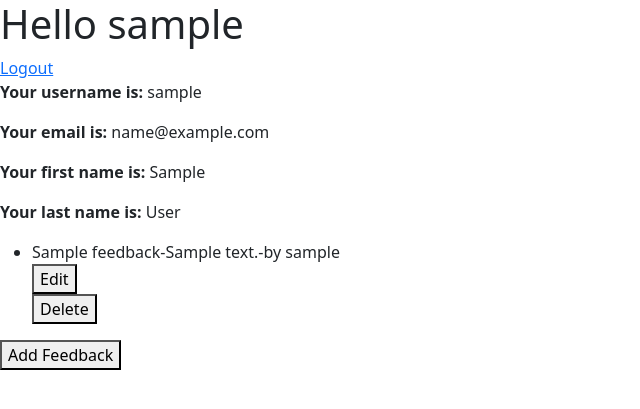
After one commit to connertran/26Authentication-Authorization-Exercise, a Flask app: a page that uses templates/base.html in a window 1280 px wide. The commit adds this page. Shown: the top 409 px of the page, without its empty margins (0-640 px from the left). Run offline with Flask 3, Linux system fonts and the light colour scheme; the visitor is signed in with stand-in values (Sample User, id 1); tables that the repository leaves empty hold one stand-in row (values such as "Sample post").

Commit message:
finished login, logout, user's page route & creating posts and updating posts

```diff
--- a/app.py
+++ b/app.py
@@ -1,7 +1,7 @@
 from flask import Flask, request, render_template, redirect, flash, session
 from flask_debugtoolbar import DebugToolbarExtension
-from models import db, connect_db, User
-from forms import RegisterForm
+from models import db, connect_db, User, Feedback
+from forms import RegisterForm, LoginForm
 from sqlalchemy.exc import IntegrityError
 
 app = Flask(__name__)
@@ -44,15 +44,90 @@ def show_register():
         except IntegrityError:
             form.username.errors.append('Username taken.  Please pick another')
 
-        # session['user_username'] = new_user.username
+        session['user_username'] = new_user.username
         # flash('Welcome! Successfully Created Your Account!', "success")
 
-        return redirect('/secret')
+        return redirect(f'/users/{new_user.username}')
     else:
         return render_template('register.html', form=form)
 
+@app.route('/login', methods =["GET", "POST"])
+def show_login():
+    """show the users the login page"""
+    if 'user_username' in session:
+        username = session.get('user_username')
+        return redirect(f'/users/{username}')
+    form = LoginForm()
+    if form.validate_on_submit():
+        username = form.username.data
+        password = form.password.data
 
-@app.route('/secret')
-def show_secret():
-    """show secret page"""
-    return "shhhhh secret"
+        user = User.authenticate(username, password)
+        if user:
+            # flash(f"Welcome Back, {user.username}!", "primary")
+            session['user_username'] = user.username
+            return redirect(f"/users/{user.username}")
+        else:
+            form.username.errors = ["Invalid username/password."]
+
+    return render_template('login.html', form=form)
+
+@app.route('/logout')
+def logout_user():
+    """log out the user"""
+    session.pop("user_username")
+    return redirect('/')
+
+
+@app.route('/users/<username>')
+def show_users_page(username):
+    """show user's page"""
+    if 'user_username' not in session:
+        return redirect('/login')
+    user_username = session.get('user_username')
+    if username != user_username:
+        return redirect(f'/users/{user_username}')
+
+    user= User.query.filter_by(username = username).first()
+    feedback= Feedback.query.all()
+    return render_template("users_page.html", user=user, feedback=feedback)
+
+@app.route('/users/<username>/feedback/add')
+def add_new_feedback(username):
+    """show add feedback form"""
+    if 'user_username' not in session:
+        return redirect('/login')
+    user_username = session.get('user_username')
+    if username != user_username:
+        return redirect(f'/users/{user_username}')
+    return render_template('add_feedback.html')
+@app.route('/users/<username>/feedback/add', methods=["POST"])
+def save_feedback(username):
+    """save feedback to db"""
+    title = request.form['title']
+    content = request.form['content']
+    f = Feedback(title=title, content=content, username=username)
+    db.session.add(f)
+    db.session.commit()
+    return redirect(f'/users/{username}')
+
+@app.route('/feedback/<int:feedback_id>/update')
+def show_feedback_form_for_update(feedback_id):
+    """display a form to edit feedback"""
+    if 'user_username' not in session:
+        return redirect('/login')
+    user_username = session.get('user_username')
+    f = Feedback.query.filter_by(id=feedback_id).first()
+    if f.user.username != user_username:
+        return redirect(f'/users/{user_username}')
+    return render_template('update_feedback.html', feedback= f)
+@app.route('/feedback/<int:feedback_id>/update', methods=["POST"])
+def save_feedback_updates(feedback_id):
+    """saving feedback updates to db"""
+    title = request.form['title']
+    content = request.form['content']
+    feedback = Feedback.query.get_or_404(feedback_id)
+    feedback.title= title
+    feedback.content= content
+    db.session.commit()
+    return redirect(f'/users/{feedback.user.username}')
--- a/forms.py
+++ b/forms.py
@@ -9,3 +9,8 @@ class RegisterForm(FlaskForm):
     email = EmailField("Email", validators=[InputRequired(message="Enter your email.")])
     first_name = StringField("First Name", validators=[InputRequired(message="First name cannot be empty.")])
     last_name = StringField("Last Name", validators=[InputRequired(message="Last name cannot be empty.")])
+
+class LoginForm(FlaskForm):
+    """Login Form"""
+    username = StringField("Username", validators=[InputRequired(message="Username cannot be blank")])
+    password = PasswordField("Password", validators=[InputRequired(message="Enter your password.")])
--- a/templates/base.html
+++ b/templates/base.html
@@ -4,8 +4,19 @@
     <meta charset="UTF-8" />
     <meta name="viewport" content="width=device-width, initial-scale=1.0" />
     <title>{%block title%}{%endblock%}</title>
+    <link
+      href="https://cdn.jsdelivr.net/npm/bootstrap@5.3.3/dist/css/bootstrap.min.css"
+      rel="stylesheet"
+      integrity="sha384-QWTKZyjpPEjISv5WaRU9OFeRpok6YctnYmDr5pNlyT2bRjXh0JMhjY6hW+ALEwIH"
+      crossorigin="anonymous"
+    />
   </head>
   <body>
     {%block content%}{%endblock%}
+    <script
+      src="https://cdn.jsdelivr.net/npm/bootstrap@5.3.3/dist/js/bootstrap.bundle.min.js"
+      integrity="sha384-YvpcrYf0tY3lHB60NNkmXc5s9fDVZLESaAA55NDzOxhy9GkcIdslK1eN7N6jIeHz"
+      crossorigin="anonymous"
+    ></script>
   </body>
 </html>
--- /dev/null
+++ b/templates/users_page.html
@@ -0,0 +1,25 @@
+{%extends 'base.html'%} {%block title%}User Info{%endblock%} {%block content%}
+<h1>Hello {{user.username}}</h1>
+<a href="/logout">Logout</a>
+<p><b>Your username is:</b> {{user.username}}</p>
+<p><b>Your email is:</b> {{user.email}}</p>
+<p><b>Your first name is:</b> {{user.first_name}}</p>
+<p><b>Your last name is:</b> {{user.last_name}}</p>
+
+<ul>
+  {%for each_feedback in feedback%}
+  <li>
+    {{each_feedback.title}}-{{each_feedback.content}}-by
+    {{each_feedback.username}}
+  </li>
+  {%if user.username == each_feedback.username%}
+  <form action="/feedback/{{each_feedback.id}}/update">
+    <button type="submit">Edit</button>
+  </form>
+  <form action=""><button type="submit">Delete</button></form>
+  {%endif%} {%endfor%}
+</ul>
+<form action="/users/{{user.username}}/feedback/add">
+  <button type="submit">Add Feedback</button>
+</form>
+{%endblock%}
```
Also changed, not shown: models.py (+26 -0 lines), templates/add_feedback.html (added, +12 -0 lines), templates/login.html (added, +14 -0 lines), templates/update_feedback.html (added, +12 -0 lines).
